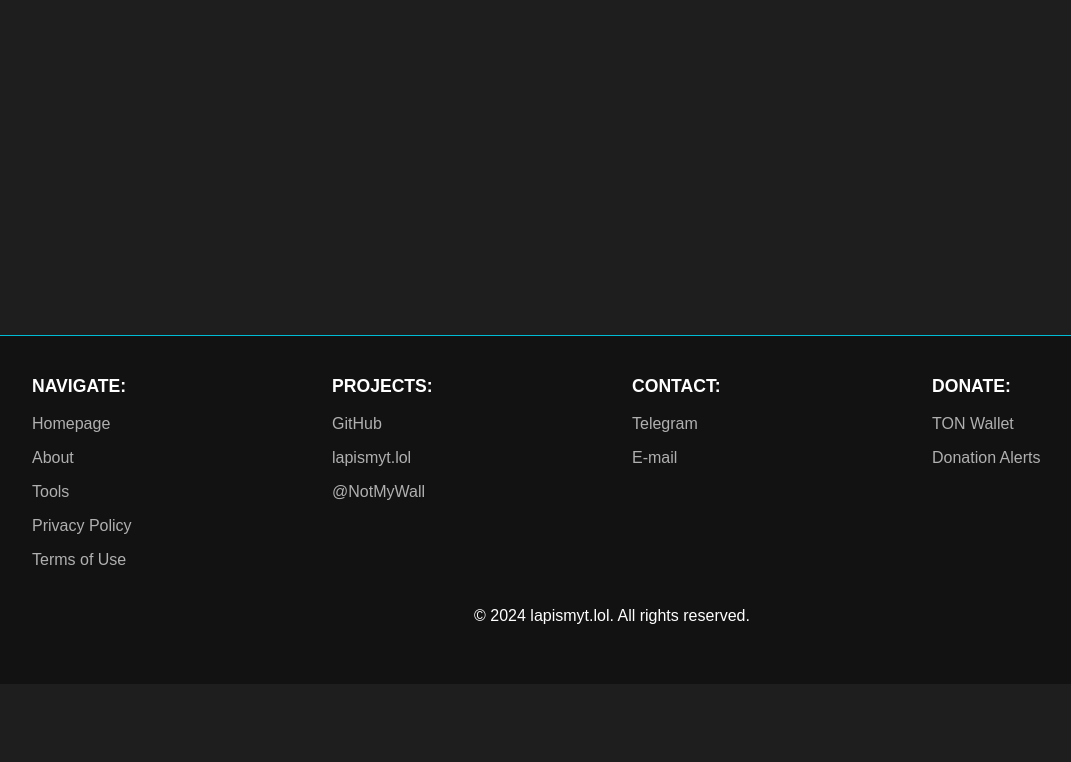
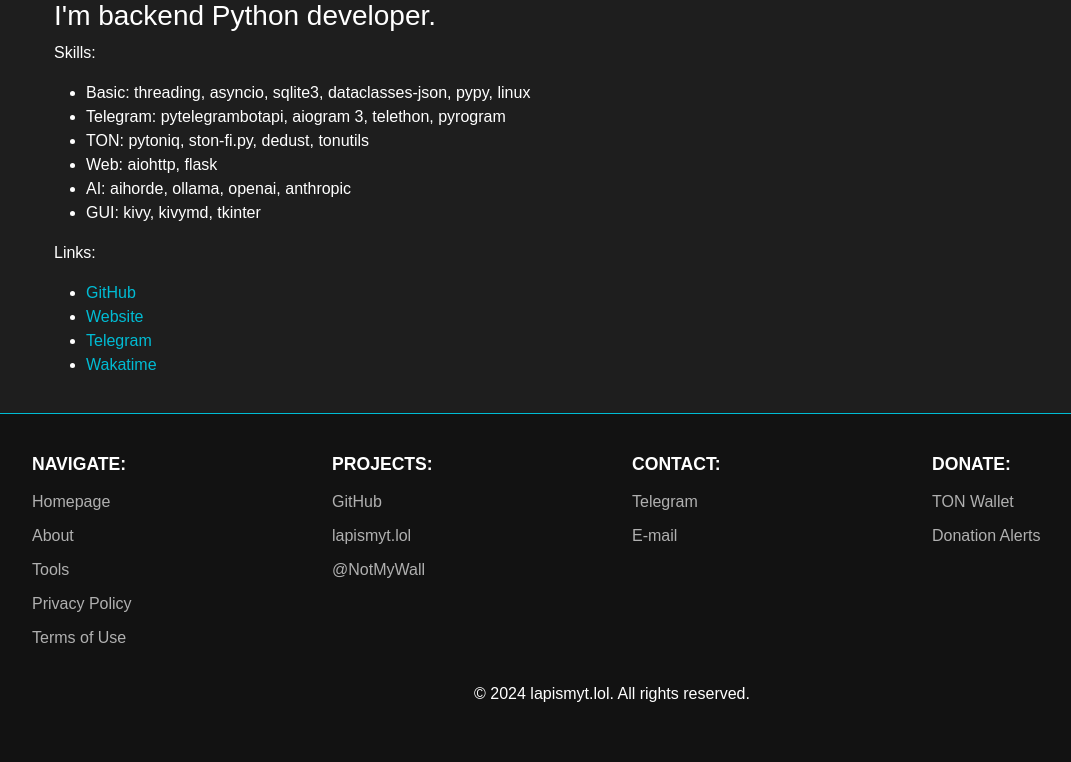
Before and after one commit to lapismyt/lapismyt-lol, a Flask app: template templates/about.html in a window 1280 px wide. Shown: the part 484-1246 px from the top of the page, without its empty margins (28-1099 px from the left). Before the commit the page ends 1108 px from the top, so only its background shows below. Run offline with Flask 3, Linux system fonts and the light colour scheme; the template is opened without the code that fills it, so the values that code supplies are empty; the visitor is signed in with stand-in values (Sample User, id 1); some libraries are stand-ins or nearby versions.

Commit message:
Update about.html

```diff
--- a/templates/about.html
+++ b/templates/about.html
@@ -5,6 +5,28 @@
 {% block description %}Some info about LapisMYT - author of website{% endblock %}
 
 {% block content %}
-<h3>Sorry, but...</h3>
-<p>This page not implemented yet</p>
+<a href="https://wakatime.com/@ca0cb219-088f-4a29-9d00-140073eea462">
+    <img src="https://wakatime.com/badge/user/ca0cb219-088f-4a29-9d00-140073eea462.svg" alt="Wakatime">
+</a>
+
+<h3>I'm backend Python developer.</h3>
+
+<p>Skills:</p>
+<ul>
+    <li>Basic: threading, asyncio, sqlite3, dataclasses-json, pypy, linux</li>
+    <li>Telegram: pytelegrambotapi, aiogram 3, telethon, pyrogram</li>
+    <li>TON: pytoniq, ston-fi.py, dedust, tonutils</li>
+    <li>Web: aiohttp, flask</li>
+    <li>AI: aihorde, ollama, openai, anthropic</li>
+    <li>GUI: kivy, kivymd, tkinter</li>
+</ul>
+
+<p>Links:</p>
+<ul>
+    <li><a href="https://github.com/lapismyt">GitHub</a></li>
+    <li><a href="http://lapismyt.lol">Website</a></li>
+    <li><a href="https://t.me/LapisMYT">Telegram</a></li>
+    <li><a href="https://wakatime.com/@LapisMYT">Wakatime</a></li>
+</ul>
+
 {% endblock %}
```
